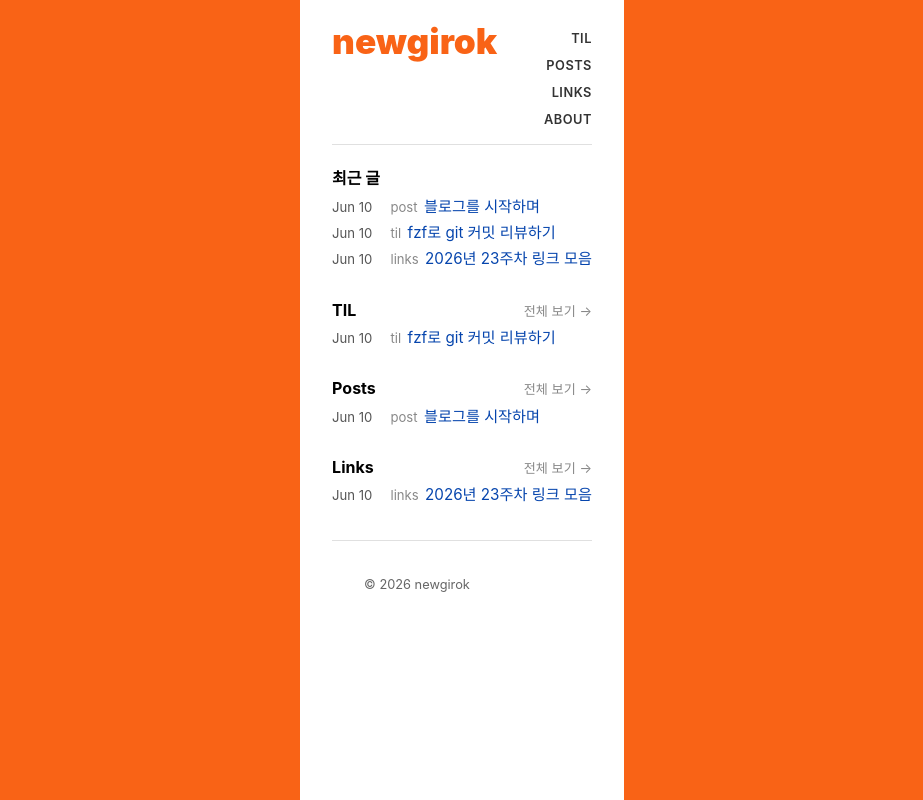
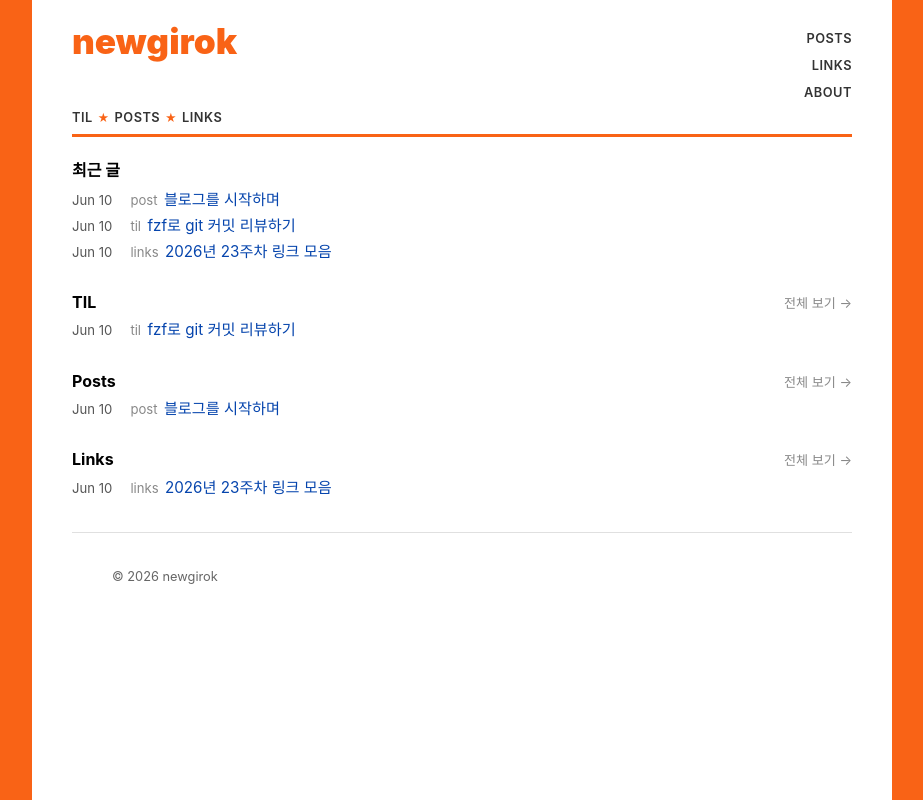
Before and after one commit to newgirok/newgirok.github.io, a Next.js app: page / in a window 1280 px wide. Shown: the top 800 px of the page, without its empty margins (178-1101 px from the left). Built offline with nearby package versions, Linux system fonts and the light colour scheme.

Commit message:
fix: 컨테이너 너비 수정 및 헤더 jvns.ca 스타일 보완
- flex child width 수축 버그 수정 (width: 100% 추가)
- 헤더 구분선 오렌지 색상 적용
- 2번째 네비 행 TIL ★ POSTS ★ LINKS 추가

```diff
--- a/app/globals.css
+++ b/app/globals.css
@@ -22,10 +22,11 @@ a:hover {
 
 /* White content box */
 .container {
-  max-width: 680px;
+  width: 100%;
+  max-width: 860px;
   margin: 0 auto;
   background: #fff;
-  padding: 1.5rem 2rem 3rem;
+  padding: 1.5rem 2.5rem 3rem;
   min-height: 100vh;
 }
 
@@ -104,6 +105,10 @@ a:hover {
   text-decoration: underline;
 }
 
+.header-nav-secondary-wrap {
+  margin-top: 0.3rem;
+}
+
 .header-nav-sep {
   color: #f96316;
   font-size: 0.7rem;
@@ -111,8 +116,8 @@ a:hover {
 
 .header-divider {
   border: none;
-  border-top: 1px solid #e0e0e0;
-  margin: 0.75rem 0;
+  border-top: 3px solid #f96316;
+  margin: 0.6rem 0;
 }
 
 /* ── Footer ── */
--- a/components/Header.tsx
+++ b/components/Header.tsx
@@ -6,12 +6,20 @@ export default function Header() {
       <div className="header-top">
         <Link href="/" className="header-logo">newgirok</Link>
         <ul className="header-nav-primary">
-          <li><Link href="/til">TIL</Link></li>
           <li><Link href="/posts">POSTS</Link></li>
           <li><Link href="/links">LINKS</Link></li>
           <li><Link href="/about">ABOUT</Link></li>
         </ul>
       </div>
+      <nav className="header-nav-secondary-wrap">
+        <ul className="header-nav-secondary">
+          <li><Link href="/til">TIL</Link></li>
+          <li><span className="header-nav-sep">★</span></li>
+          <li><Link href="/posts">POSTS</Link></li>
+          <li><span className="header-nav-sep">★</span></li>
+          <li><Link href="/links">LINKS</Link></li>
+        </ul>
+      </nav>
       <hr className="header-divider" />
     </header>
   )
```
